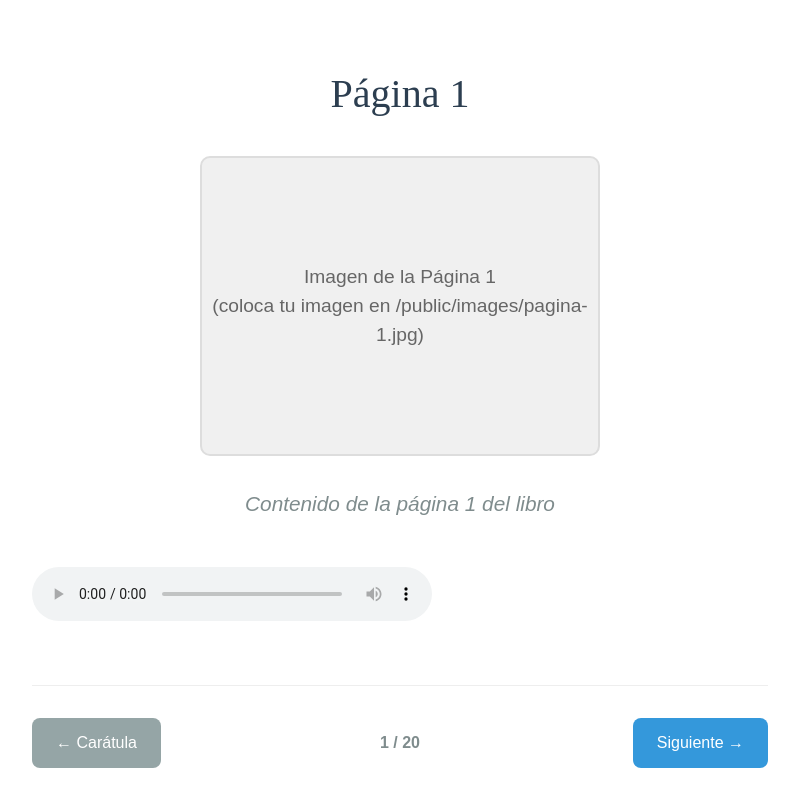
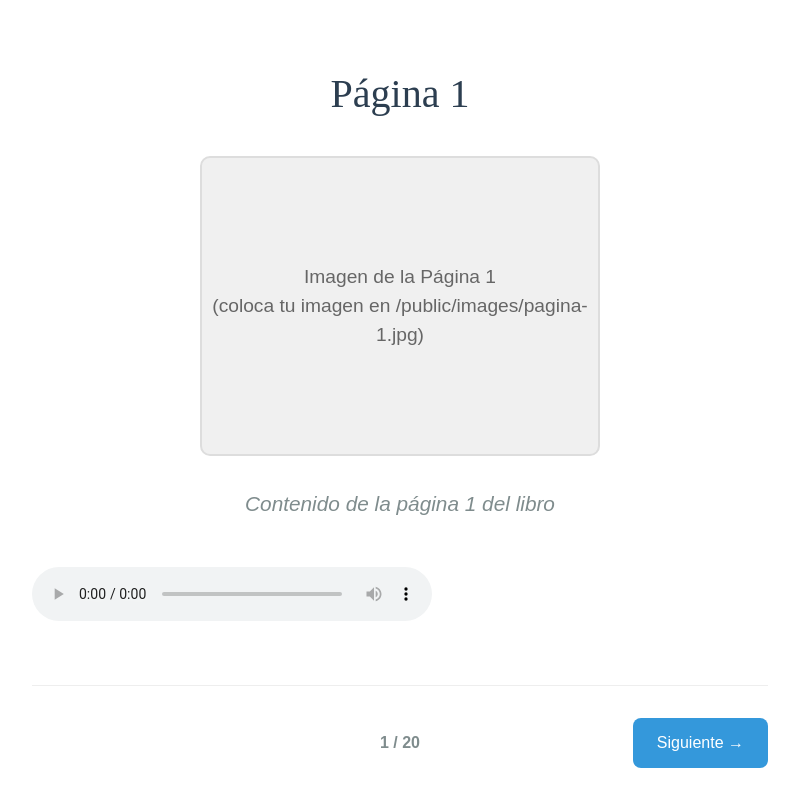
Before and after one commit to argenia-sas/libro-rio-marron, a Next.js app: page /pagina/1 in a window 1280 px wide. Shown: the whole page, without its empty margins (240-1039 px from the left). Built offline with nearby package versions, Linux system fonts and the light colour scheme.

Commit message:
fix: ocultar el botón de navegación anterior en la primera página del componente Player

```diff
--- a/src/app/pagina/[id]/player.tsx
+++ b/src/app/pagina/[id]/player.tsx
@@ -158,6 +158,7 @@ export default function Player({ id }: { id: string }) {
           <>
             {/* Botón anterior */}
             <div style={{ width: "150px", textAlign: "left" }}>
+              {!isFirstPage && (
                 <Link
                   href={prevPage}
                   style={{
@@ -173,8 +174,9 @@ export default function Player({ id }: { id: string }) {
                   onMouseEnter={(e) => (e.target as HTMLAnchorElement).style.backgroundColor = "#7f8c8d"}
                   onMouseLeave={(e) => (e.target as HTMLAnchorElement).style.backgroundColor = "#95a5a6"}
                 >
-                {isFirstPage ? "← Carátula" : "← Anterior"}
+                  ← Anterior
                 </Link>
+              )}
             </div>
 
             {/* Indicador de página */}
```
Lines whose indentation alone changed are shown as unchanged.
